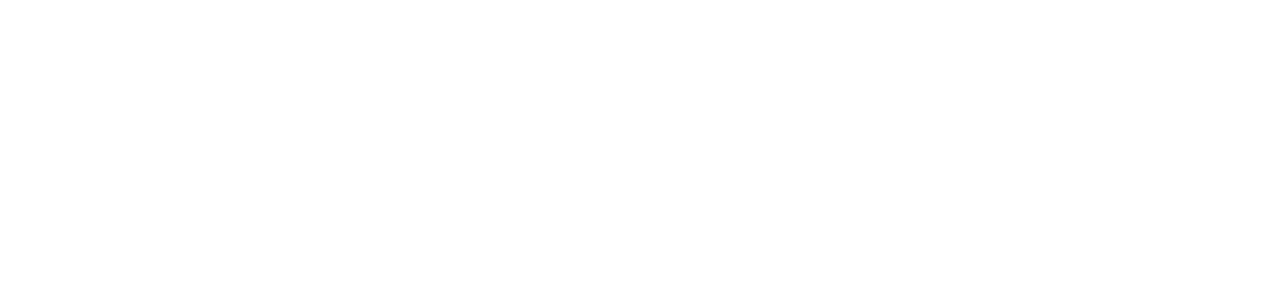
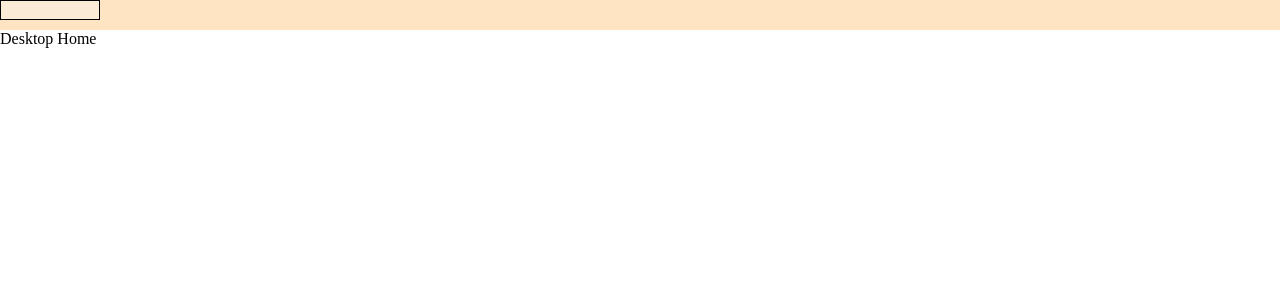
Before and after one commit to Jebediah-Hang/aicmp_next, a Vue app: page /aicmp/desktop/home in a window 1280 px wide. Before the commit this address had no page. Shown: the top 300 px of the page. Built offline with nearby package versions, Linux system fonts and the light colour scheme.

Commit message:
device adapter by router

```diff
--- /dev/null
+++ b/src/layout/desktop/index.vue
@@ -0,0 +1,31 @@
+<template>
+  <div class="nav-bar">
+    <div class="nav-item"></div>
+  </div>
+  <div class="content-main">
+    <RouterView />
+  </div>
+</template>
+
+<script setup lang="ts">
+import { RouterView } from 'vue-router'
+</script>
+
+<style scoped lang="scss">
+.nav-bar {
+  width: 100%;
+  height: 30px;
+  background-color: bisque;
+  position: fixed;
+  top: 0;
+  .nav-item {
+    width: 100px;
+    height: 20px;
+    border: #000 solid 1px;
+    background-color: antiquewhite;
+  }
+}
+.content-main {
+  padding-top: 30px;
+}
+</style>
--- /dev/null
+++ b/src/layout/mobile/index.vue
@@ -0,0 +1,31 @@
+<template>
+  <div class="content-main">
+    <RouterView />
+  </div>
+  <div class="nav-bar">
+    <div class="nav-item"></div>
+  </div>
+</template>
+
+<script setup lang="ts">
+import { RouterView } from 'vue-router'
+</script>
+
+<style scoped lang="scss">
+.content-main {
+  padding-bottom: 30px;
+}
+.nav-bar {
+  width: 100%;
+  height: 30px;
+  background-color: bisque;
+  position: fixed;
+  bottom: 0;
+  .nav-item {
+    width: 100px;
+    height: 20px;
+    border: #000 solid 1px;
+    background-color: antiquewhite;
+  }
+}
+</style>
--- /dev/null
+++ b/src/pages/error.vue
@@ -0,0 +1,3 @@
+<template>
+  <div>404</div>
+</template>
--- a/src/router/index.ts
+++ b/src/router/index.ts
@@ -1,9 +1,79 @@
 import { createRouter, createWebHistory } from 'vue-router'
+
+import DesktopLayout from '@/layout/desktop/index.vue'
+import MobileLayout from '@/layout/mobile/index.vue'
 
 const router = createRouter({
   history: createWebHistory(import.meta.env.BASE_URL),
   routes: [
+    {
+      path: '/',
+      meta: { checkDevice: true },
+      redirect: '/aicmp/desktop/home'
+    },
+    {
+      path: '/aicmp/desktop',
+      redirect: '/aicmp/desktop/home',
+      component: DesktopLayout,
+      children: [
+        {
+          path: 'home',
+          meta: { checkDevice: true },
+          component: () => import('@/views/home/desktop/index.vue')
+        }
+      ]
+    },
+    {
+      path: '/aicmp/mobile',
+      redirect: '/aicmp/mobile/home',
+      component: MobileLayout,
+      children: [
+        {
+          path: 'home',
+          meta: { checkDevice: true },
+          component: () => import('@/views/home/mobile/index.vue')
+        }
+      ]
+    },
+    {
+      path: '/404',
+      meta: { checkDevice: false },
+      component: () => import('@/pages/error.vue')
+    },
+    {
+      path: '/:pathMatch(.*)',
+      redirect: '/404',
+      meta: { checkDevice: false }
+    }
   ]
 })
 
+function checkIsMobile() : boolean {
+  const device = navigator.userAgent.toLowerCase()
+  return /ipad|iphone|midp|rv:1.2.3.4|ucweb|android|windows ce|windows mobile/.test(device)
+}
+
+router.beforeEach((to, from) => {
+  const { fullPath, meta } = to
+  if (meta.checkDevice) {
+    if (checkIsMobile()) {
+      if (fullPath.indexOf('/aicmp') <= -1) {
+        return { path: `/aicmp/mobile${fullPath}` }
+      } else {
+        if (fullPath.indexOf('/mobile') <= -1) {
+          return { path: fullPath.replace('/desktop', '/mobile') }
+        }
+      }
+    } else {
+      if (fullPath.indexOf('/aicmp') <= -1) {
+        return { path: `/aicmp/desktop${fullPath}` }
+      } else {
+        if (fullPath.indexOf('/desktop') <= -1) {
+          return { path: fullPath.replace('/mobile', '/desktop') }
+        }
+      }
+    }
+  }
+})
+
 export default router
--- /dev/null
+++ b/src/views/home/desktop/index.vue
@@ -0,0 +1,3 @@
+<template>
+  <div>Desktop Home</div>
+</template>
--- /dev/null
+++ b/src/views/home/mobile/index.vue
@@ -0,0 +1,3 @@
+<template>
+  <div>Mobile Home</div>
+</template>
```
Also changed, not shown: src/layout/indeex.vue (deleted).
